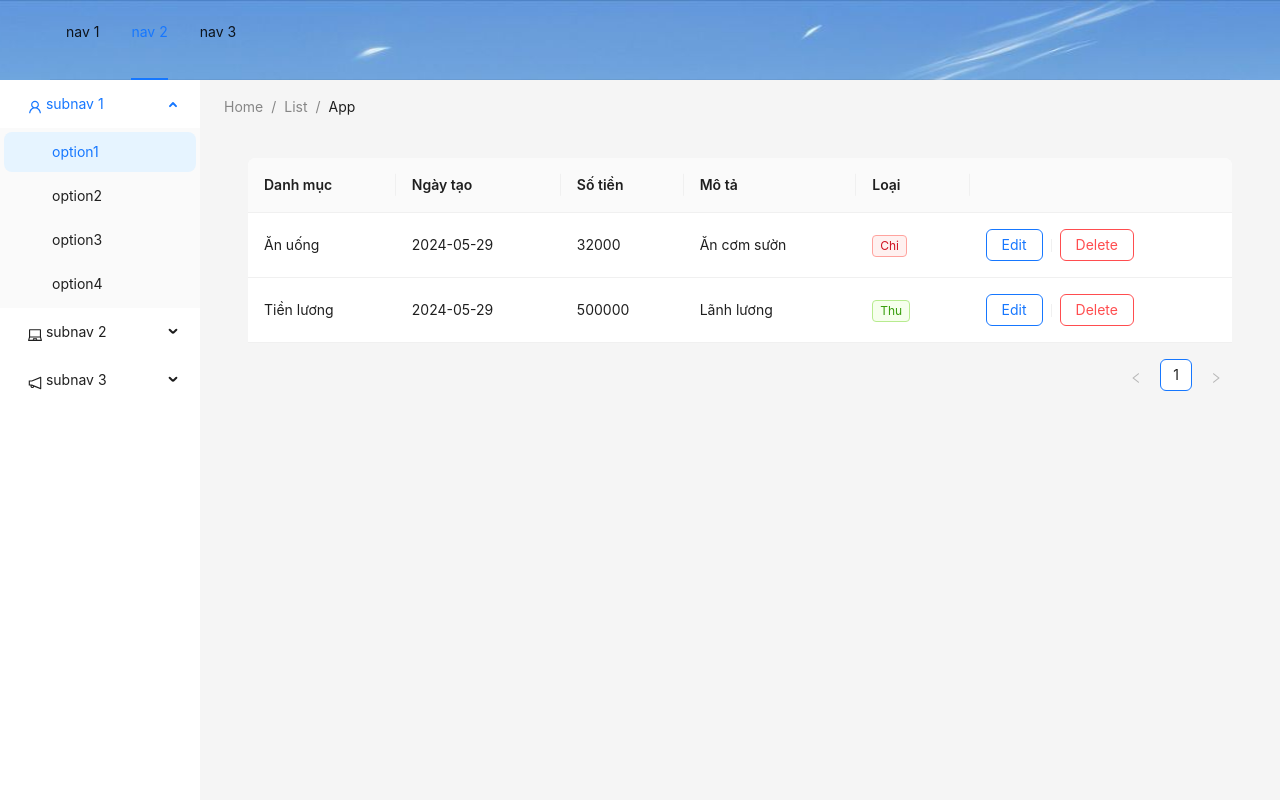
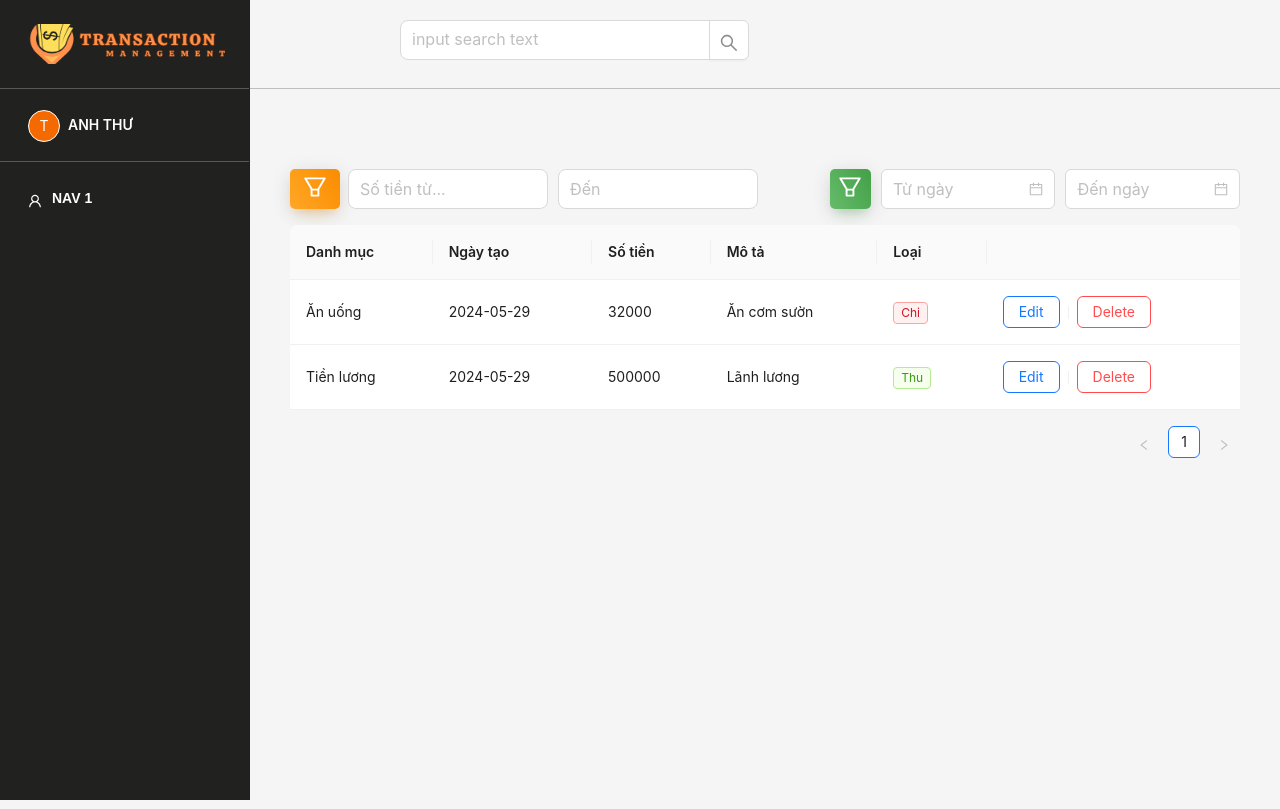
Before and after one commit to AnhThu0503/TTTT_project, a Vue app: page /transaction/list in a window 1280 px wide. Built offline with nearby package versions, Linux system fonts and the light colour scheme; sample sign-in values are in the browser's storage.

Commit message:
23062024

```diff
--- a/src/App.vue
+++ b/src/App.vue
@@ -1,134 +1,48 @@
-<script setup lang="ts">
-import { RouterLink, RouterView } from 'vue-router'
+<script lang="ts" setup>
+import siderbar from './components/siderbar.vue'
 import { ref } from 'vue'
-import { UserOutlined, LaptopOutlined, NotificationOutlined } from '@ant-design/icons-vue'
-const selectedKeys1 = ref<string[]>(['2'])
-const selectedKeys2 = ref<string[]>(['1'])
-const openKeys = ref<string[]>(['sub1'])
+const value = ref<string>('')
+
+const onSearch = (searchValue: string) => {
+  console.log('use value', searchValue)
+  console.log('or use this.value', value.value)
+}
 </script>
-
 <template>
-  <!-- <header> -->
-  <!-- <img alt="Vue logo" class="logo" src="@/assets/logo.svg" width="125" height="125" />
-
-    <div class="wrapper">
-      <HelloWorld msg="You did it!" />
-
-      <nav>
-        <RouterLink to="/">Home</RouterLink>
-        <RouterLink to="/about">About</RouterLink>
-        <RouterLink to="/signup">Signup</RouterLink>
-      </nav>
-    </div> -->
-  <!-- </header> -->
-
-  <a-layout style="min-height: 100vh">
-    <a-layout-header
-      class="header"
-      style="
-        height: 10vh;
-        background-image: url('../public/728ad5de6bc2134c31712174a74a32c7.jpg');
-        background-position: top;
-      "
-    >
-      <div class="logo" />
-      <a-menu
-        v-model:selectedKeys="selectedKeys1"
-        mode="horizontal"
-        :style="{
-          lineHeight: '64px',
-          height: '10vh',
-          backgroundImage: 'url(../public/728ad5de6bc2134c31712174a74a32c7.jpg)',
-          backgroundPosition: 'top'
-        }"
-      >
-        <a-menu-item key="1">nav 1</a-menu-item>
-        <a-menu-item key="2">nav 2</a-menu-item>
-        <a-menu-item key="3">nav 3</a-menu-item>
-      </a-menu>
-    </a-layout-header>
-    <a-layout>
-      <a-layout-sider width="200" style="background: #fff">
-        <a-menu
-          v-model:selectedKeys="selectedKeys2"
-          v-model:openKeys="openKeys"
-          mode="inline"
-          :style="{ height: '100%', borderRight: 0 }"
-        >
-          <a-sub-menu key="sub1">
-            <template #title>
-              <span>
-                <user-outlined />
-                subnav 1
-              </span>
-            </template>
-            <a-menu-item key="1">option1</a-menu-item>
-            <a-menu-item key="2">option2</a-menu-item>
-            <a-menu-item key="3">option3</a-menu-item>
-            <a-menu-item key="4">option4</a-menu-item>
-          </a-sub-menu>
-          <a-sub-menu key="sub2">
-            <template #title>
-              <span>
-                <laptop-outlined />
-                subnav 2
-              </span>
-            </template>
-            <a-menu-item key="5">option5</a-menu-item>
-            <a-menu-item key="6">option6</a-menu-item>
-            <a-menu-item key="7">option7</a-menu-item>
-            <a-menu-item key="8">option8</a-menu-item>
-          </a-sub-menu>
-          <a-sub-menu key="sub3">
-            <template #title>
-              <span>
-                <notification-outlined />
-                subnav 3
-              </span>
-            </template>
-            <a-menu-item key="9">option9</a-menu-item>
-            <a-menu-item key="10">option10</a-menu-item>
-            <a-menu-item key="11">option11</a-menu-item>
-            <a-menu-item key="12">option12</a-menu-item>
-          </a-sub-menu>
-        </a-menu>
-      </a-layout-sider>
-      <a-layout style="padding: 0 24px 24px">
-        <a-breadcrumb style="margin: 16px 0">
-          <a-breadcrumb-item>Home</a-breadcrumb-item>
-          <a-breadcrumb-item>List</a-breadcrumb-item>
-          <a-breadcrumb-item>App</a-breadcrumb-item>
-        </a-breadcrumb>
-        <a-layout-content
-          :style="{
-            background: '#fff',
-            padding: '24px',
-            margin: 0,
-            minHeight: '280px',
-            backgroundColor: '#f5f5f5'
-          }"
-        >
-          <RouterView />
-        </a-layout-content>
-      </a-layout>
+  <a-layout has-sider>
+    <siderbar />
+    <a-layout :style="{ marginLeft: '250px' }">
+      <a-layout-header :style="{ background: '#fff' }">
+        <a-input-search
+          v-model:value="value"
+          size="large"
+          placeholder="input search text"
+          style="width: 350px; padding-top: 20px; margin-left: 100px"
+          @search="onSearch"
+        />
+      </a-layout-header>
+      <hr style="margin-top: 24px" />
+      <a-layout-content :style="{ margin: '24px 16px 0', overflow: 'initial', minHeight: '85vh' }">
+        <div :style="{ padding: '24px', backgroundColor: 'rgb(245 245 245)', textAlign: 'center' }">
+          <router-view />
+        </div>
+      </a-layout-content>
+      <!-- <a-layout-footer :style="{ textAlign: 'center' }">
+        Ant Design ©2018 Created by Ant UED
+      </a-layout-footer> -->
     </a-layout>
   </a-layout>
 </template>
 
 <style scoped>
-#components-layout-demo-top-side-2 .logo {
-  float: left;
-  width: 120px;
-  height: 31px;
-  margin: 16px 24px 16px 0;
+.site-layout .site-layout-background {
+  background-color: rgb(245 245 245) !important;
+  width: 250px !important;
 }
-
-.ant-row-rtl #components-layout-demo-top-side-2 .logo {
-  float: right;
-  margin: 16px 0 16px 24px;
+.ant-layout-header {
+  background-color: rgb(245 245 245) !important;
 }
-
-.site-layout-background {
-  background: #fff;
+.ant-layout-content {
+  background-color: rgb(245 245 245) !important;
 }
 </style>
--- /dev/null
+++ b/src/components/siderbar.vue
@@ -0,0 +1,104 @@
+<!-- eslint-disable vue/multi-word-component-names -->
+<script setup lang="ts">
+import { ref } from 'vue'
+import { UserOutlined } from '@ant-design/icons-vue'
+const selectedKeys = ref<string[]>(['4'])
+</script>
+
+<template>
+  <a-layout-sider
+    :style="{
+      overflow: 'auto',
+      height: '100vh',
+      position: 'fixed',
+      left: 0,
+      top: 0,
+      bottom: 0,
+      background: '#212120'
+    }"
+  >
+    <div class="logo" />
+    <a-menu v-model:selectedKeys="selectedKeys" theme="light" mode="inline">
+      <a-menu-item key="1" class="my-4 pb-2">
+        <img src="../assets//Transaction.png" alt="" style="height: 60px; width: 100%" />
+      </a-menu-item>
+      <hr />
+      <a-menu-item key="2">
+        <a-avatar-group>
+          <a href="https://www.antdv.com">
+            <a-avatar style="background-color: #f56a00">T</a-avatar>
+          </a>
+          <p class="p-0 m-0 ms-2 name-user">Anh Thư</p>
+        </a-avatar-group>
+      </a-menu-item>
+      <hr />
+      <a-menu-item key="3">
+        <user-outlined />
+        <span class="nav-text">nav 1</span>
+      </a-menu-item>
+    </a-menu>
+  </a-layout-sider>
+</template>
+
+<style scoped>
+#components-layout-demo-fixed-sider .logo {
+  height: 32px;
+  background: rgba(255, 255, 255, 0.2);
+  margin: 16px;
+}
+
+.ant-layout-sider {
+  max-width: 250px !important;
+  min-width: 250px !important;
+  width: 250px !important;
+  background: #212120 !important;
+}
+[data-theme='dark'] .site-layout .site-layout-background {
+  background: #212120 !important;
+}
+.ant-menu:hover {
+  color: #fff !important;
+}
+.ant-menu {
+  background: #212120 !important;
+  transition-property: top, bottom;
+  transition-duration: 0.2s, 0.2s, 0.35s;
+  transition-timing-function: linear, linear, ease;
+}
+.ant-menu-item {
+  background-color: transparent !important;
+}
+.ant-menu-item:hover {
+  opacity: 0.7 !important ;
+  white-space: nowrap !important;
+  transition: all 0.15s ease-in !important;
+}
+.ant-menu-item-selected {
+  color: #1677ff !important;
+}
+.ant-menu-light {
+  color: #fff !important;
+}
+.ant-menu-light:hover {
+  color: #fff !important;
+}
+.ant-menu-light:hover {
+  color: #fff !important;
+}
+.nav-text {
+  line-height: 30px;
+  font-size: 14px;
+  font-weight: 600;
+  text-transform: uppercase;
+  position: relative;
+  transform: translateZ(0);
+  opacity: 1;
+  font-family: Muli, Arial, sans-serif;
+}
+
+.name-user {
+  font-size: 14px;
+  font-weight: 600;
+  text-transform: uppercase;
+}
+</style>
--- a/src/views/transactionList_1.vue
+++ b/src/views/transactionList_1.vue
@@ -1,13 +1,12 @@
 <script setup lang="ts">
 import { ref } from 'vue'
-import { reactive, toRaw } from 'vue'
+import { reactive, toRaw, computed } from 'vue'
 import { Form } from 'ant-design-vue'
 import type { Dayjs } from 'dayjs'
 import dayjs from 'dayjs'
-
+import { FilterOutlined } from '@ant-design/icons-vue'
 // Initialize the form and the date value
 const useForm = Form.useForm
-
 const modelRef = reactive({
   categoryID: 1,
   categoryName: 'Ăn uống',
@@ -120,10 +119,68 @@ const data = [
     categoryType: 'Thu'
   }
 ]
+const minAmount = ref<number | null>(null)
+const maxAmount = ref<number | null>(null)
+const startDate = ref<Dayjs | null>(null)
+const endDate = ref<Dayjs | null>(null)
+const filteredData = computed(() => {
+  return data.filter((item) => {
+    const amount = parseInt(item.transactionAmount.toString())
+    const date = dayjs(item.transactionDate)
+    const isAmountInRange =
+      (minAmount.value === null || amount >= minAmount.value) &&
+      (maxAmount.value === null || amount <= maxAmount.value)
+    const isDateInRange =
+      (startDate.value === null ||
+        date.isAfter(startDate.value, 'day') ||
+        date.isSame(startDate.value, 'day')) &&
+      (endDate.value === null ||
+        date.isBefore(endDate.value, 'day') ||
+        date.isSame(endDate.value, 'day'))
+    return isAmountInRange && isDateInRange
+  })
+})
 </script>
 
 <template>
-  <a-table :columns="columns" :data-source="data">
+  <div class="d-flex">
+    <div class="d-flex my-3 pe-4 me-4">
+      <div class="card-icon me-2">
+        <FilterOutlined class="icon fs-4" />
+      </div>
+      <a-input-number
+        size="large"
+        v-model:value="minAmount"
+        placeholder="Số tiền từ..."
+        style="width: 200px"
+      />
+      <a-input-number
+        size="large"
+        v-model:value="maxAmount"
+        placeholder="Đến"
+        style="margin-left: 10px; width: 200px"
+      />
+    </div>
+    <div class="d-flex my-3 ps-4">
+      <div class="card-icon2">
+        <FilterOutlined class="icon fs-4" />
+      </div>
+      <a-date-picker
+        size="large"
+        v-model:value="startDate"
+        placeholder="Từ ngày"
+        style="margin-left: 10px"
+      />
+      <a-date-picker
+        size="large"
+        v-model:value="endDate"
+        placeholder="Đến ngày"
+        style="margin-left: 10px"
+      />
+    </div>
+  </div>
+
+  <a-table :columns="columns" :data-source="filteredData">
     <template #headerCell="{ column }">
       <template v-if="column.key === 'categoryName'">
         <span style="font-weight: 600">Danh mục</span>
@@ -185,3 +242,28 @@ const data = [
     </template>
   </a-table>
 </template>
+<style scoped>
+.card-icon {
+  background: linear-gradient(60deg, #ffa726, #fb8c00);
+  box-shadow:
+    0 12px 20px -10px rgba(255, 152, 0, 0.28),
+    0 4px 20px 0 rgba(0, 0, 0, 0.12),
+    0 7px 8px -5px rgba(255, 152, 0, 0.2);
+  border-radius: 5px;
+  width: 50px;
+}
+.card-icon2 {
+  background: linear-gradient(60deg, #66bb6a, #43a047);
+  box-shadow:
+    0 12px 20px -10px rgba(76, 175, 80, 0.28),
+    0 4px 20px 0 rgba(0, 0, 0, 0.12),
+    0 7px 8px -5px rgba(76, 175, 80, 0.2);
+  border-radius: 5px;
+  width: 50px;
+}
+.icon {
+  text-align: center;
+  line-height: 33px;
+  color: #fff;
+}
+</style>
```
Also changed, not shown: src/router/index.ts (+16 -12 lines), src/views/HomeView.vue (+20 -12 lines).
